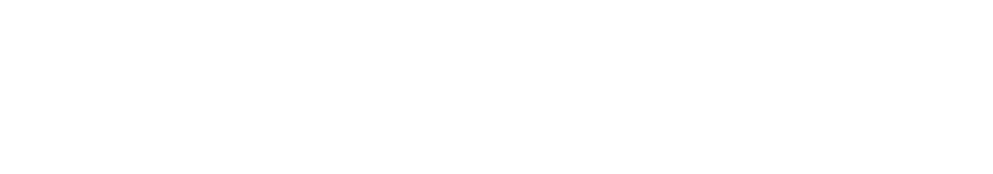
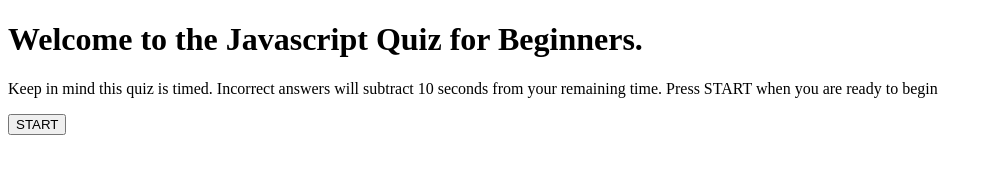
Before and after one commit to Kpfranklin22/javascript-quiz, a plain HTML site: page index.html in a window 1280 px wide. Shown: the whole page, without its empty margins (0-993 px from the left). Drawn offline with Linux system fonts and the light colour scheme; files that its build step writes are made by us from their sources.

Commit message:
creating a starting point for quiz

```diff
--- a/index.html
+++ b/index.html
@@ -4,10 +4,23 @@
     <meta charset="UTF-8" />
     <meta http-equiv="X-UA-Compatible" content="IE=edge" />
     <meta name="viewport" content="width=device-width, initial-scale=1.0" />
-    <title>Javascript Quiz!</title>
-    <link rel="stylesheet" href="./assets/style.css" />
+    <title>Javascript Quiz for Beginners!</title>
+    <link rel="stylesheet" href="./assets/css/style.css" />
   </head>
-  <body></body>
+  <body>
+    <!-- Starting point page for quiz -->
+    <div id="welcomePage">
+      <h1 id="welcomeBanner">Welcome to the Javascript Quiz for Beginners.</h1>
+      <p id="instructions">
+        Keep in mind this quiz is timed. Incorrect answers will subtract 10
+        seconds from your remaining time. Press START when you are ready to
+        begin
+      </p>
+      <button id="startButton">START</button>
+    </div>
+
+    <script src="./assets/javascript/script.js"></script>
+  </body>
 </html>
 
 <!--
```
